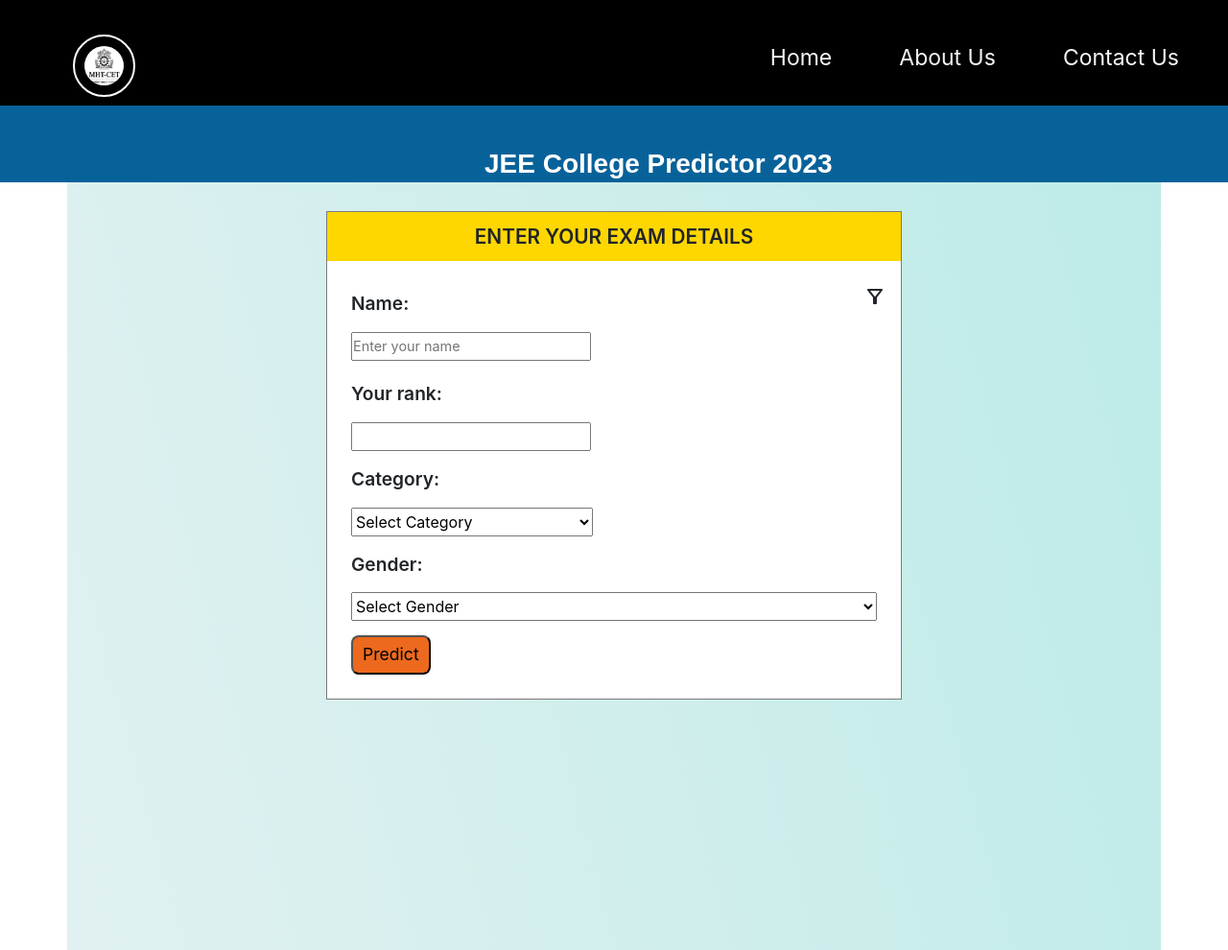
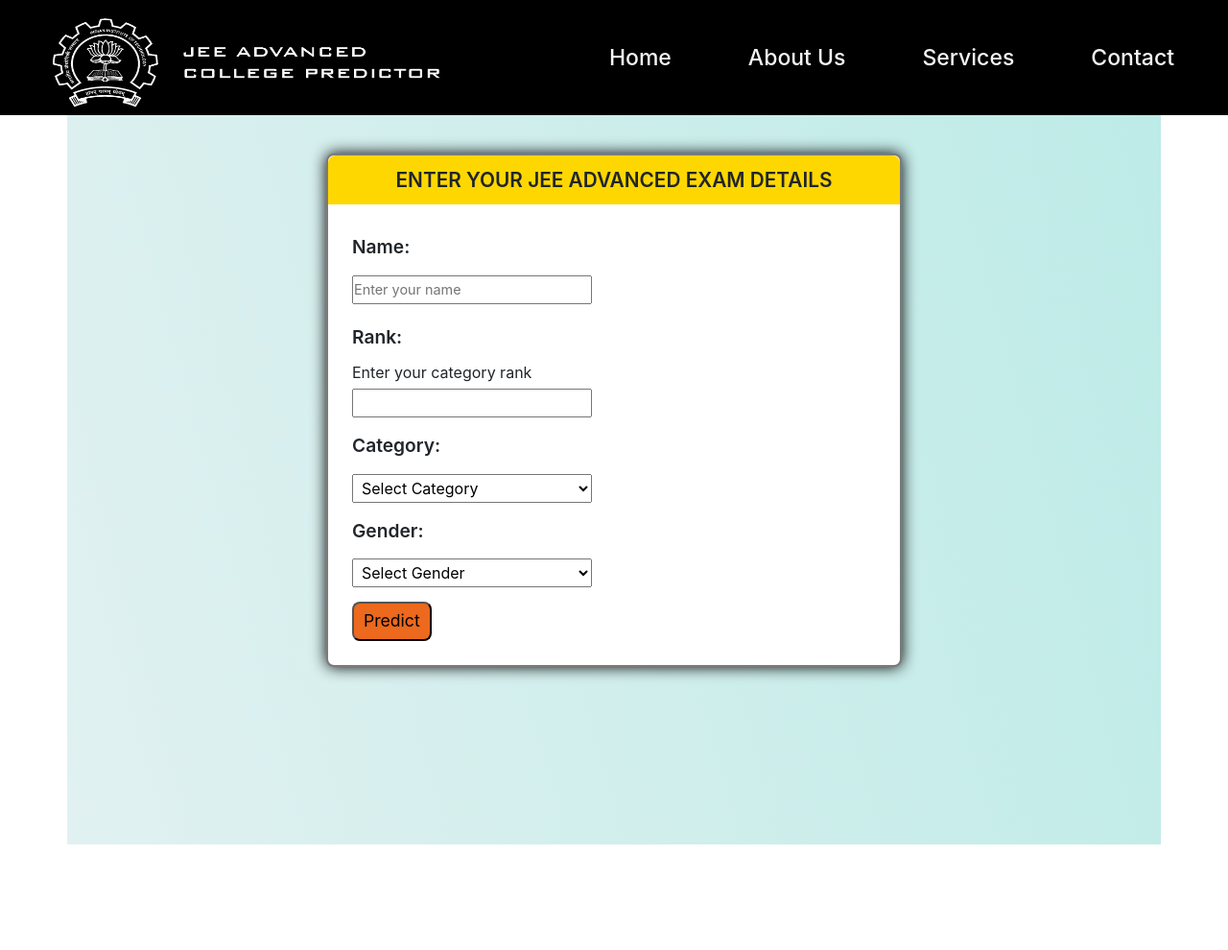
Before and after one commit to Manthan600/College-Predictor, a Flask app: page / in a window 1280 px wide. Shown: the whole page at 96% size. After the commit the page ends 880 px from the top, so only its background shows below. Run offline with Flask 3, Linux system fonts and the light colour scheme; some libraries are stand-ins or nearby versions.

Commit message:
Final commit

```diff
--- a/main.py
+++ b/main.py
@@ -1,6 +1,6 @@
 from flask import Flask,render_template,request,redirect
-from flask_sqlalchemy import SQLAlchemy
-from sqlalchemy import create_engine
+# from flask_sqlalchemy import SQLAlchemy
+# from sqlalchemy import create_engine
 from flask_mysqldb import MySQL
 
 # My db connection
@@ -20,6 +20,11 @@
 app = Flask(__name__)
 
 mysql=MySQL(app)
+
+# app.config['MYSQL_HOST'] = 'sql12.freesqldatabase.com'
+# app.config['MYSQL_USER'] = 'sql12616044'
+# app.config['MYSQL_PASSWORD'] = '2NnaQKUvcW'
+# app.config['MYSQL_DB'] = 'sql12616044'
 
 app.config['MYSQL_HOST'] = 'localhost'
 app.config['MYSQL_USER'] = 'root'
@@ -44,8 +49,8 @@
 
 
 def get_result(rank, category ,gender ):
-    low=rank-200
-    high=rank+200
+    # low=rank-200
+    # high=rank+200
     cur=mysql.connection.cursor()
     if (gender=="Male"):
         male="Gender-Neutral"
@@ -55,8 +60,51 @@
 
     fetchdata=cur.fetchall()
     cur.close()
-    return fetchdata
 
+    cur=mysql.connection.cursor()
+    cur.execute("SELECT DISTINCT Academic_Program FROM jee_adv")
+    academic=cur.fetchall()
+    cur.close()
+
+    cur=mysql.connection.cursor()
+    cur.execute("SELECT DISTINCT Institute FROM jee_adv")
+    institute=cur.fetchall()
+    cur.close()
+    return fetchdata,academic,institute
+
+def get_result_from_filters(rank, category ,gender,college,program ):
+    # low=rank-200
+    # high=rank+200
+    cur=mysql.connection.cursor()
+    if (gender=="Male"):
+        male="Gender-Neutral"
+        if (college and program):
+            cur.execute(f"SELECT * FROM jee_adv WHERE closing_rank > %s AND seat_type = %s AND Gender = %s AND Institute = %s AND Academic_Program = %s ORDER BY Closing_rank ASC",(rank,category,male,college,program))
+        elif(college):
+            cur.execute(f"SELECT * FROM jee_adv WHERE closing_rank > %s AND seat_type = %s AND Gender = %s AND Institute = %s  ORDER BY Closing_rank ASC",(rank,category,male,college))
+        elif(program):
+            cur.execute(f"SELECT * FROM jee_adv WHERE closing_rank > %s AND seat_type = %s AND Gender = %s AND Academic_Program = %s ORDER BY Closing_rank ASC",(rank,category,male,program))
+    else:
+        if (college and program):
+            cur.execute(f"SELECT * FROM jee_adv WHERE closing_rank > %s AND seat_type = %s AND Institute = %s AND Academic_Program = %s ORDER BY Closing_rank ASC",(rank,category,college,program))
+        elif(college):
+            cur.execute(f"SELECT * FROM jee_adv WHERE closing_rank > %s AND seat_type = %s AND Institute = %s  ORDER BY Closing_rank ASC",(rank,category,college))
+        elif(program):
+            cur.execute(f"SELECT * FROM jee_adv WHERE closing_rank > %s AND seat_type = %s AND Academic_Program = %s ORDER BY Closing_rank ASC",(rank,category,program))
+
+    fetchdata=cur.fetchall()
+    cur.close()
+
+    cur=mysql.connection.cursor()
+    cur.execute("SELECT DISTINCT Academic_Program FROM jee_adv")
+    academic=cur.fetchall()
+    cur.close()
+
+    cur=mysql.connection.cursor()
+    cur.execute("SELECT DISTINCT Institute FROM jee_adv")
+    institute=cur.fetchall()
+    cur.close()
+    return fetchdata,academic,institute
 
 
 
@@ -74,30 +122,33 @@
 #         data = conn.execute(f"SELECT * FROM `demo`")
 #     # data = engine.execute('SELECT * FROM `demo`')
 #     return data
+class user_details():
+    u_name="u_name"
+    rank=0
+    category="none"
+    gender="none"
 
-
+a=user_details()
 
 
 @app.route('/result',methods=["POST","GET"])
 def result():
+    print("apply pressed")
     if request.method=="POST":
         print("this is a post method")
-        u_name=request.form.get('name')
-        rank=int(request.form.get('rank'))
-        category=request.form.get('category')
-        gender=request.form.get('gender')
-        print(u_name,rank,category,gender)
-        fetchdata = get_result(rank,category,gender)
-
-    # with engine.connect() as conn:
-    #     result = conn.execute(stmt)
-    # query=db.engine.execute("SELECT * FROM `demo`")
-    # us=Demo.query.filter_by(id=1)
-    # print(us)
-    # query=get_data()
-
-
-
-    return render_template('result.html',query=fetchdata)
+        a.u_name=request.form.get('name')
+        a.rank=int(request.form.get('rank'))
+        a.category=request.form.get('category')
+        a.gender=request.form.get('gender')
+        print(a.u_name,a.rank,a.category,a.gender)
+        fetchdata,academic,institute = get_result(a.rank,a.category,a.gender)
+        return render_template('result.html',query=fetchdata,branch=academic,college=institute)
+    if request.method=="GET":
+        print("this is get method")
+        college=str(request.args.get('college'))
+        program=str(request.args.get('branch'))
+        print(college,program)
+        fetchdata,academic,institute = get_result_from_filters(a.rank,a.category,a.gender,college,program)
+        return render_template('result.html',query=fetchdata,branch=academic,college=institute)
 
 app.run(debug=True)
--- a/static/style.css
+++ b/static/style.css
@@ -7,49 +7,69 @@
     background-color: black;
     width: 100%;
     /* height: 110px; */
+    position: fixed;
+    transition: 0.6s;
+}
+
+nav .navbar{
+    display: flex;
+    justify-content: space-between;
+    height: 110px;
+    margin-top: 0;
+    margin-bottom: 10px;
+}
+
+nav .navbar .logo{
+    display: flex;
+    /* justify-content: center; */
+    /* align-items: center; */
+    /* background-color: #252d5d; */
+    position: relative;
+    margin-top: 0;
+}
+
+nav .navbar .logo img{
+    height: 7rem;
+    width: 29rem;
+    /* border-radius: 50%; */
+    /* border: 2px solid #fff; */
+    /* margin: 10px 10px;
+    margin-left: 60px;
+    padding: 10px 10px; */
+}
+
+nav .navbar .navitems ul{
+    color: whitesmoke;
+    list-style-type: none;
+    display: flex;
     position: relative;
 }
 
-.navbar{
-    display: flex;
-    justify-content: space-between;
-    height: 110px;
-}
-
-.navbar .logo{
-    display: flex;
-    justify-content: center;
-    align-items: center;
-    /* background-color: #252d5d; */
-}
-
-.navbar .logo img{
-    height: 65px;
-    width: 65px;
-    border-radius: 50%;
-    border: 2px solid #fff;
-    margin: 10px 10px;
-    margin-left: 60px;
-    padding: 10px 10px;
-}
-
-.navbar .navitems ul{
-    color: whitesmoke;
-    list-style-type: none;
-    display: flex;
-}
-
-.navbar .navitems ul li{
+nav .navbar .navitems ul li{
     font-size: 23px;
     margin: 25px 30px;
     padding: 10px 5px;
+    position: relative;
 }
 
-.navbar .navitems ul li:hover{
+nav .navbar .navitems ul li a{
+    position: relative;
+    text-decoration: none;
+    color: whitesmoke;
+    font-weight: 500;
+    padding: 5px 5px;
+}
+
+nav .navbar .navitems ul li a:hover{
     cursor: pointer;
-    background-color: rgb(116, 19, 19);
+    background-color: gold;
     border-radius: 5px;
+    color: black;
+    padding: 1rem;
 }
+
+
+
 
 
 /* Information of candidate */
@@ -86,10 +106,13 @@
 }
 
 .container .box{
-    border: 1px solid rgb(124, 122, 122);
+    border: 2px solid rgb(124, 122, 122);
     background-color: white;
     margin: 30px 20px;
     width: 600px;
+    margin-top: 5rem;
+    border-radius: 0.5rem;
+    box-shadow: 0rem 0rem 1rem black;
 }
 
 .container .box .title{
@@ -99,6 +122,9 @@
     width: 100%;
     text-align: center;
     padding: 10px 0px;
+
+    border-top-left-radius: 0.5rem;
+    border-top-right-radius:0.5rem ;
 }
 
 form{
@@ -183,6 +209,11 @@
     flex-direction: column;
 }
 
+form .user-info .rank p{
+    padding-left: 10px;
+    margin: 0px;
+}
+
 form .user-info .category{
     display: flex;
     flex-direction: column;
@@ -257,3 +288,98 @@
     cursor: pointer;
     color: darkblue;
 }
+
+
+
+/* Filter page on result */
+.result{
+    display: flex;
+
+}
+
+#myform2{
+    position: fixed;
+    border-radius: 2px solid black;
+    background-color: #fbefcc;
+    width: 300px;
+    height: 100vh;
+    scroll-behavior: smooth;
+    margin: 0 0;
+    top: 120px;
+    left: 0;
+}
+
+#myform2 .advanced_filter{
+    display: flex;
+    flex-direction: column;
+    position: relative;
+}
+
+
+#myform2 .advanced_filter .apply input{
+    margin: 10px 10px;
+    font-size: 1.1rem;
+    font-weight: 500;
+    padding: -2px 10px;
+    background-color: rgb(236, 105, 29);
+    border-radius: 8px;
+    margin-top: 20px;
+    position: relative;
+}
+
+#myform2 .advanced_filter .apply input:hover{
+    color: white;
+    cursor: pointer;
+    background-color: rgb(189, 70, 2);
+    transform: scale(1);
+    position: relative;
+}
+
+#myform2 .advanced_filter .college{
+    display: flex;
+    flex-direction: column;
+}
+
+#myform2 .advanced_filter .branch{
+    display: flex;
+    flex-direction: column;
+}
+
+#myform2 .advanced_filter label{
+    font-weight: 600;
+    font-size: 1.2rem;
+    margin: 5px 5px;
+    padding: 5px 5px;
+}
+
+#myform2 .advanced_filter input,select{
+    max-width: 250px;
+    height: 30px;
+    margin: 5px 10px;
+    padding: 0px 5px;
+}
+
+#myform2 .advanced_filter input[type=text]{
+    font-size: 0.9rem;
+}
+
+#myform2 .advanced_filter .filter2{
+    font-size: 1.3rem;
+    margin: 10px 10px;
+    font-weight: 500;
+}
+
+#myform2 .advanced_filter .filter2 p{
+    margin-bottom: 0;
+}
+
+
+.result .table-container{
+    display: flex;
+    position: absolute;
+    left: 300px;
+    top: 120px;
+    right: 0;
+    scroll-behavior: smooth;
+    z-index: -1;
+}
--- a/templates/base.html
+++ b/templates/base.html
@@ -24,13 +24,14 @@
     <nav>
         <div class="navbar">
             <div class="logo">
-                <img src="/static/logo.jpg" alt="">
+                <img src="/static/logo.png" alt="">
             </div>
             <div class="navitems">
                 <ul>
-                    <li>Home</li>
-                    <li>About Us</li>
-                    <li>Contact Us</li>
+                    <li><a href="#">Home</a></li>
+                    <li><a href="#">About Us</a></li>
+                    <li><a href="#">Services</a></li>
+                    <li><a href="#">Contact</a></li>
                 </ul>
             </div>
         </div>
--- a/templates/index.html
+++ b/templates/index.html
@@ -14,7 +14,7 @@
 
     <div class="container">
         <div class="box">
-            <div class="title">ENTER YOUR EXAM DETAILS</div>
+            <div class="title">ENTER YOUR JEE ADVANCED EXAM DETAILS</div>
             <form action="/result" method="POST" id="myform">
                 <div id="section-1">
                     <div class="user-info">
@@ -23,16 +23,17 @@
                                 <label for="name">Name: </label>
                                 <input type="text" id="name" name="name" placeholder="Enter your name" required>
                             </div>
-                            <div class="material-symbols-outlined" id="symbol-1">filter_alt</div>
+                            <!-- <div class="material-symbols-outlined" id="symbol-1">filter_alt</div> -->
                         </div>
                         <div class="rank">
-                            <label for="rank">Your rank: </label>
+                            <label for="rank">Rank: </label>
+                            <p>Enter your category rank</p>
                             <input type="number" name="rank" id="rank" placeholer="Enter general rank" required>
                         </div>
                         <div class="category">
                             <label for="category">Category: </label>
-                            <select name="category" id="category" name="category" >
-                                <option value="category">Select Category</option>
+                            <select name="category" id="category" required>
+                                <option value="">Select Category</option>
                                 <option value="open">OPEN</option>
                                 <option value="open-pwd">OPEN (PWD)</option>
                                 <option value="ews">EWS</option>
@@ -47,8 +48,8 @@
                         </div>
                         <div class="gender">
                             <label for="gender">Gender: </label>
-                            <select name="gender" id="gender" name="gender" >
-                                <option value="category">Select Gender</option>
+                            <select name="gender" id="gender" required>
+                                <option value="">Select Gender</option>
                                 <option value="Male">Male</option>
                                 <option value="Female">Female</option>
                             </select>
```
Also changed, not shown: templates/result.html (+37 -4 lines), db/jee-adv.csv, db/jee_adv.sql (added), static/logo.png (added), static/predict.js (line endings or trailing spaces).
